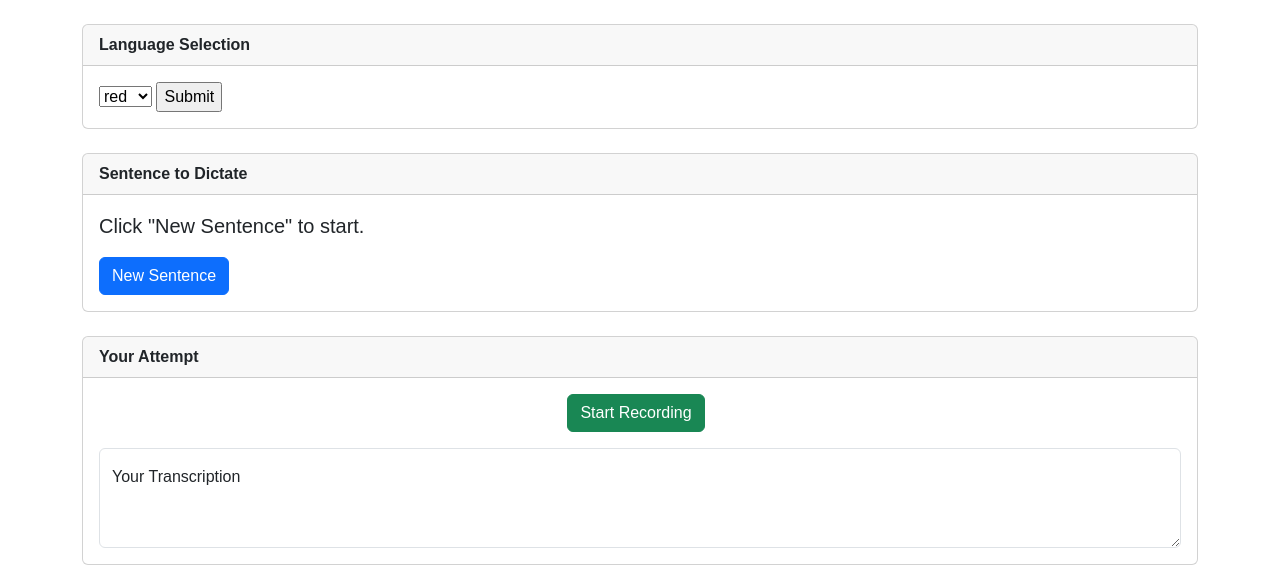
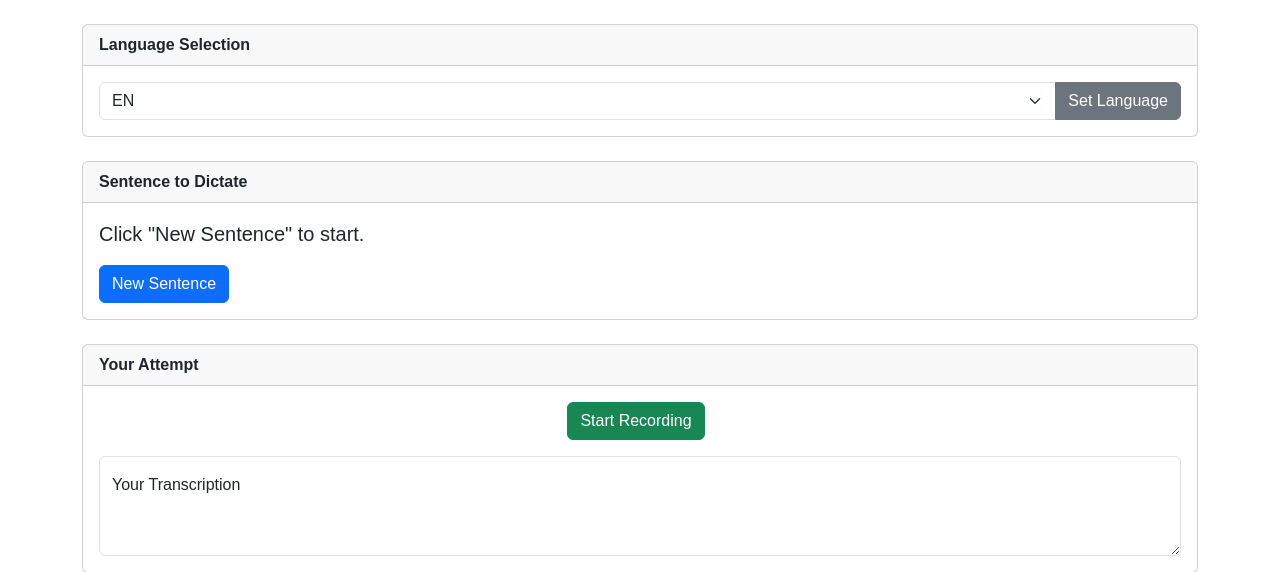
Before and after one commit to s-enright/dictation-practice, a Flask app: page / in a window 1280 px wide. Shown: the part 96-668 px from the top of the page. Run offline with Flask 3, Linux system fonts and the light colour scheme; parts of the project's set-up code (start-up, migrations or seed data) failed here and were passed over.

Commit message:
Refactor app to support multiple languages with dedicated classes for English and Vietnamese. Implement language selection in the frontend and update audio processing methods accordingly. Clean up unused imports and improve session management for language settings.

```diff
--- a/app.py
+++ b/app.py
@@ -1,63 +1,43 @@
 from pathlib import Path
 import sys
-import uuid # For unique filenames
-from datasets import load_dataset
-from flask import Flask, render_template, request, jsonify, redirect
-import torch # PyTorch, for HuggingFace models
-from transformers import pipeline, SpeechT5Processor, SpeechT5ForTextToSpeech, SpeechT5HifiGan
-import soundfile # For saving audio
-import librosa # For audio processing
+from flask import Flask, render_template, jsonify, request, session
+from languages.english import English
+from languages.vietnamese import Vietnamese
 
 
 if sys.version_info[0:2] != (3, 12):
     raise Exception('Requires Python 3.12')
+
 app = Flask(__name__)
+app.secret_key = 'bun_bo_hue'
 
 # Temporary directory to hold TTS audio files
-TEMP_AUDIO_DIR = Path(app.static_folder, 'temp_audio')
+TEMP_AUDIO_DIR = Path(app.static_folder) / 'temp_audio'
 TEMP_AUDIO_DIR.mkdir(exist_ok=True)
 
-# ASR model
-print('Loading ASR model...')
-device='cuda:0' if torch.cuda.is_available() else 'cpu'
-asr_pipeline = pipeline('automatic-speech-recognition',
-                        model='openai/whisper-base.en', device=device)
-print('ASR model loaded.')
+# Language manager
+languages = {
+    'en': English(TEMP_AUDIO_DIR),
+    'vi': Vietnamese(TEMP_AUDIO_DIR)
+}
 
-# TTS model
-print('Loading TTS model components...')
-tts_processor = SpeechT5Processor.from_pretrained('microsoft/speecht5_tts')
-tts_model = SpeechT5ForTextToSpeech.from_pretrained('microsoft/speecht5_tts').to(device)
-tts_vocoder = SpeechT5HifiGan.from_pretrained('microsoft/speecht5_hifigan').to(device)
-
-# xvector speaker embeddings from the SpeechT5 demo page
-speaker_id = 7306
-embeddings_dataset = load_dataset('Matthijs/cmu-arctic-xvectors', split='validation')
-speaker_embeddings = torch.tensor(embeddings_dataset[speaker_id]['xvector']).unsqueeze(0).to(device)
-print('TTS model components loaded.')
-
-# Sample sentences for dictation
-sentences = [
-    'The quick brown fox jumps over the lazy dog.',
-    'She sells seashells by the seashore.',
-    'Peter Piper picked a peck of pickled peppers.',
-    'How much wood would a woodchuck chuck if a woodchuck could chuck wood?',
-    'The rain in Spain stays mainly in the plain.'
-]
-current_sentence_index = 0
+def get_language(lang_code):
+    return languages.get(lang_code)
 
 # --- Flask Routes ---
 @app.route('/')
 def index():
     """Serves the main HTML page."""
-    return render_template('index.html', colours=['red', 'blue'])
+    return render_template('index.html', languages=languages.keys())
 
 @app.route('/get_sentence', methods=['GET'])
 def get_sentence():
     """Provides a new dictation sentence to the frontend."""
-    global current_sentence_index
-    sentence = sentences[current_sentence_index % len(sentences)]
-    current_sentence_index += 1
+    lang_code = session.get('language', 'en')
+    language = get_language(lang_code)
+    if not language:
+        return jsonify({'error': 'Invalid language selected'}), 400
+    sentence = language.get_sentence()
     return jsonify({'sentence': sentence})
 
 @app.route('/process_audio', methods=['POST'])
@@ -66,32 +46,22 @@ def process_audio():
     Receives audio data from the frontend, performs ASR,
     and returns the transcribed text.
     """
+    lang_code = session.get('language', 'en')
+    language = get_language(lang_code)
+    if not language:
+        return jsonify({'error': 'Invalid language selected'}), 400
+
     if 'audio_data' not in request.files:
         return jsonify({'error': 'No audio file provided'}), 400
 
     audio_file = request.files['audio_data']
 
-    # Save the received audio temporarily to be read by librosa/transformers
-    # TODO: process in memory
-    temp_filename = Path(TEMP_AUDIO_DIR, f'temp_upload_{uuid.uuid4().hex}.wav')
-    audio_file.save(temp_filename)
-
     try:
-        # Load audio file using librosa to ensure correct format/sampling rate.
-        # Whisper models expect 16kHz mono audio.
-        speech_array, _ = librosa.load(temp_filename, sr=16000, mono=True)
-
-        # Perform ASR and return transcription
-        result = asr_pipeline(speech_array)
-        transcription = result['text']
+        transcription = language.transcribe(audio_file)
         return jsonify({'transcription': transcription})
     except Exception as e:
         print(f'Error processing audio: {e}')
         return jsonify({'error': str(e)}), 500
-    finally:
-        # Clean up the temporary audio file
-        if temp_filename.is_file():
-            temp_filename.unlink()
 
 @app.route('/synthesize_speech', methods=['POST'])
 def synthesize_speech():
@@ -99,6 +69,11 @@ def synthesize_speech():
     Receives text, synthesizes speech, saves it as a temporary WAV file,
     and returns the URL to that file.
     """
+    lang_code = session.get('language', 'en')
+    language = get_language(lang_code)
+    if not language:
+        return jsonify({'error': 'Invalid language selected'}), 400
+
     data = request.get_json()
     text_to_speak = data.get('text')
 
@@ -106,42 +81,21 @@ def synthesize_speech():
         return jsonify({'error': 'No text provided'}), 400
 
     try:
-        inputs = tts_processor(text=text_to_speak, return_tensors='pt').to(device)
-
-        # Generate speech waveform
-        with torch.no_grad():
-            speech = tts_model.generate_speech(
-                inputs['input_ids'], speaker_embeddings, vocoder=tts_vocoder)
-
-        # Save the speech to a temporary file in the static/temp_audio
-        # directory to make it accessible via a URL.
-        output_filename = f'tts_output_{uuid.uuid4().hex}.wav'
-        output_path = Path(TEMP_AUDIO_DIR, output_filename)
-
-        # SpeechT5 outputs a PyTorch tensor. Convert to NumPy array and save.
-        # The sampling rate for SpeechT5 with HiFiGAN vocoder is typically 16kHz.
-        # TODO: get speech from device
-        soundfile.write(output_path, speech.cpu().numpy(), samplerate=16000)
-
-        # Construct the URL for the frontend to fetch the audio
-        audio_url = str(Path('static', 'temp_audio', output_filename))
+        audio_url = language.synthesize(text_to_speak)
         return jsonify({'audio_url': audio_url})
-        # TODO: clean up files in finally clause
     except Exception as e:
         print(f'Error synthesizing speech: {e}')
         return jsonify({'error': str(e)}), 500
 
-@app.route('/', methods=['GET'])
-def dropdown():
-    colours = ['SBI', 'Kotak', 'Citi', 'AMEX', 'BOB', 'AXIS', 'HDFC', 'IDBI', 'YES', 'IndusInd']
-    return render_template('feba.html', colours=colours)
-
-
-@app.route('/dropdown', methods = ['POST'])
-def dropp():
-    dropdownval = request.form.get('colour')
-    print(dropdownval)
-    return redirect("/", code=302)
+@app.route('/set_language', methods=['POST'])
+def set_language():
+    """Sets the language for the session."""
+    data = request.get_json()
+    lang_code = data.get('language')
+    if lang_code in languages:
+        session['language'] = lang_code
+        return jsonify({'message': f'Language set to {lang_code}'})
+    return jsonify({'error': 'Invalid language selected'}), 400
 
 if __name__ == '__main__':
     app.run(debug=True, host='0.0.0.0', port=5000)
--- a/static/js/main.js
+++ b/static/js/main.js
@@ -7,6 +7,8 @@ document.addEventListener('DOMContentLoaded', () => {
     const transcriptionOutputEl = document.getElementById('transcriptionOutput');
     const playCorrectBtn        = document.getElementById('playCorrectBtn');
     const audioPlayerEl         = document.getElementById('audioPlayer');
+    const languageSelectorEl    = document.getElementById('languageSelector');
+    const setLanguageBtn        = document.getElementById('setLanguageBtn');
 
     // --- State Variables ---
     let mediaRecorder;
@@ -17,6 +19,7 @@ document.addEventListener('DOMContentLoaded', () => {
     newSentenceBtn.addEventListener('click', fetchNewSentence);
     recordBtn.addEventListener('click', toggleRecording);
     playCorrectBtn.addEventListener('click', playCorrectPronunciation);
+    setLanguageBtn.addEventListener('click', setLanguage);
 
     // --- Core Functions ---
     /**
@@ -41,6 +44,27 @@ document.addEventListener('DOMContentLoaded', () => {
         } catch (error) {
             console.error("Could not fetch new sentence:", error);
             sentenceToDictateEl.textContent = "Error fetching sentence. Please try again.";
+        }
+    }
+
+    async function setLanguage() {
+        const selectedLanguage = languageSelectorEl.value;
+        try {
+            const response = await fetch('/set_language', {
+                method: 'POST',
+                headers: {
+                    'Content-Type': 'application/json'
+                },
+                body: JSON.stringify({ language: selectedLanguage })
+            });
+            if (response.ok) {
+                // Fetch a new sentence in the selected language
+                fetchNewSentence();
+            } else {
+                console.error('Failed to set language');
+            }
+        } catch (error) {
+            console.error('Error setting language:', error);
         }
     }
 
--- a/templates/index.html
+++ b/templates/index.html
@@ -32,16 +32,14 @@
                     Language Selection
                 </div>
                 <div class="card-body">
-                    <form method="POST" action="/dropdown">
-                        <select name="colour">
-                            <option value="{{colours[0]}}" selected>{{colours[0]}}</option>
-                            {% for colour in colours[1:] %}
-                            <option value="{{colour}}">{{colour}}</option>
+                    <div class="input-group">
+                        <select id="languageSelector" class="form-select">
+                            {% for lang in languages %}
+                            <option value="{{ lang }}">{{ lang.upper() }}</option>
                             {% endfor %}
                         </select>
-                        <input type="submit" value ="Submit">
-                    </form>
-
+                        <button id="setLanguageBtn" class="btn btn-secondary">Set Language</button>
+                    </div>
                 </div>
             </div>
             <div class="card mb-4">
```
Also changed, not shown: languages/base.py (added, +40 -0 lines), languages/english.py (added, +64 -0 lines), languages/vietnamese.py (added, +23 -0 lines), requirements.txt (+4 -4 lines), languages/__init__.py (added).
